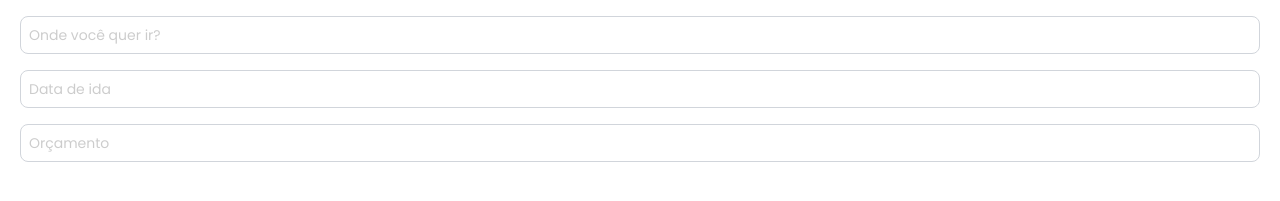
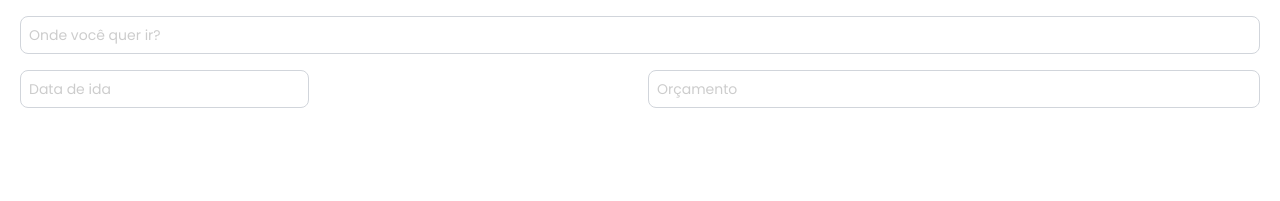
Before and after one commit to cristian-sbardelotto/fsw-trips, a Next.js app: page / in a window 1280 px wide. Shown: the part 149-350 px from the top of the page. Built offline with nearby package versions, Linux system fonts and the light colour scheme; no server answers.

Commit message:
✨ feat(DatePicker): creating the component to reuse in TripSearch

```diff
--- /dev/null
+++ b/src/components/DatePicker.tsx
@@ -0,0 +1,43 @@
+import ptBR from 'date-fns/locale/pt-BR';
+import { LegacyRef, forwardRef } from 'react';
+import ReactDatePicker, {
+  ReactDatePickerProps,
+  registerLocale,
+} from 'react-datepicker';
+import { twMerge } from 'tailwind-merge';
+
+import { InputErrorProps } from '@/types';
+import 'react-datepicker/dist/react-datepicker.css';
+
+registerLocale('pt-BR', ptBR);
+
+type DatePickerProps = InputErrorProps & ReactDatePickerProps;
+
+function DatePicker(
+  { className, error, errorMessage, ...props }: DatePickerProps,
+  ref: LegacyRef<HTMLInputElement> | undefined
+) {
+  const datePickerClassName = twMerge(
+    `rounded-lg border border-gray-300 bg-white p-2 text-sm font-normal text-primaryDarker placeholder-black placeholder-opacity-20 outline-none transition-all focus:ring-1 focus:ring-primary ${
+      error ? 'border-red-500' : ''
+    } ${className}`
+  );
+
+  return (
+    <div className='flex flex-col w-full'>
+      <ReactDatePicker
+        locale='pt-BR'
+        wrapperClassName='w-full'
+        className={datePickerClassName}
+        enableTabLoop={false}
+        {...props}
+      />
+
+      {error && errorMessage && (
+        <div className='text-red-500 mt-1 text-xs'>{errorMessage}</div>
+      )}
+    </div>
+  );
+}
+
+export default forwardRef(DatePicker);
--- a/src/components/TripSearch.tsx
+++ b/src/components/TripSearch.tsx
@@ -1,3 +1,4 @@
+import DatePicker from './DatePicker';
 import Input from './Input';
 
 export function TripSearch() {
@@ -10,8 +11,11 @@ export function TripSearch() {
       <div className='flex flex-col gap-4 mt-5'>
         <Input placeholder='Onde você quer ir?' />
 
-        <div className='flex gap-4 flex-wrap'>
-          <Input placeholder='Data de ida' />
+        <div className='flex gap-4'>
+          <DatePicker
+            placeholderText='Data de ida'
+            onChange={() => {}}
+          />
           <Input placeholder='Orçamento' />
         </div>
       </div>
--- a/src/types/index.ts
+++ b/src/types/index.ts
@@ -3,3 +3,8 @@ import { ReactNode } from 'react';
 export interface ChildrenComponentProps {
   children: ReactNode;
 }
+
+export type InputErrorProps = {
+  error?: boolean;
+  errorMessage?: string;
+};
```
Also changed, not shown: src/components/Input.tsx (+3 -4 lines).
